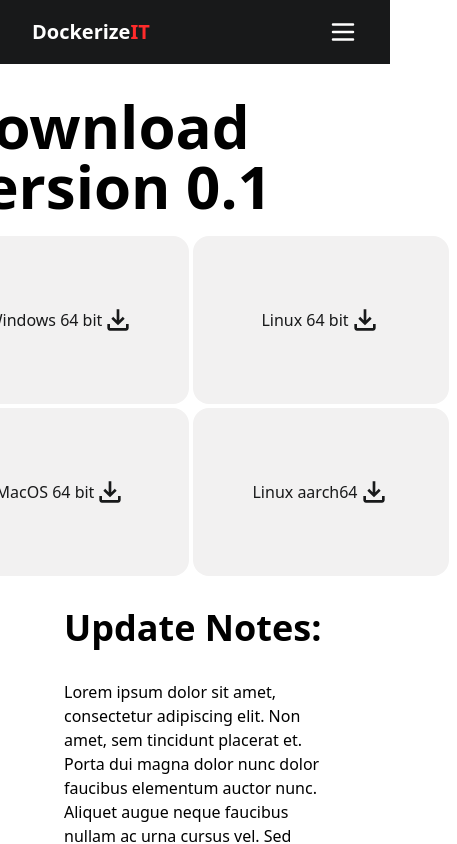
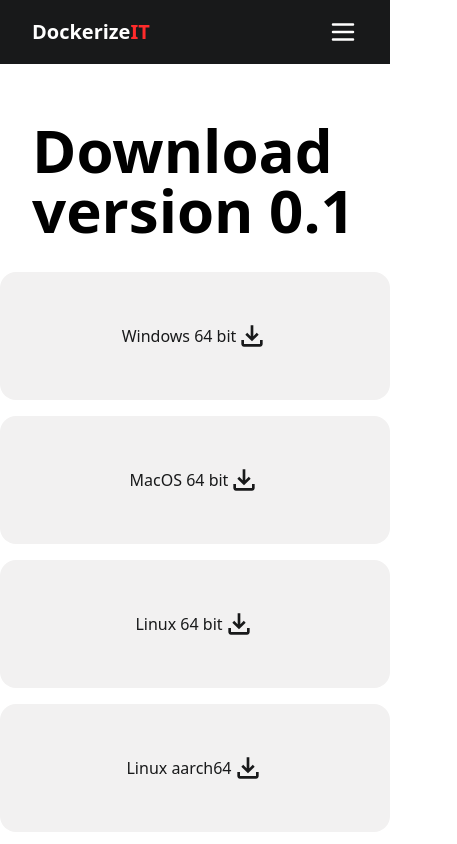
Before and after one commit to rasmuslukas/hosting-project, a React (Create React App) app: page /download in a window 390 px wide. Shown: the top 844 px of the page, 457 px wide, since content can reach past the window. Built offline with nearby package versions, Linux system fonts and the light colour scheme.

Commit message:
- download page responsiveness

```diff
--- a/src/pages/download/download.jsx
+++ b/src/pages/download/download.jsx
@@ -8,17 +8,17 @@
     <>
       <div
         className={
-          "pt-16 ml-16 mr-16 tablet:ml-32 tablet:mr-32 laptop:ml-64 laptop:mr-64 grid grid-rows-3 grid-flow-col gap-1 tablet:gap-2 justify-center laptop:grid-rows-2 laptop:grid-flow-col laptop:gap-2 justify-center"
+          "pt-16 flex flex-col gap-4 tablet:grid tablet:grid-rows-3 tablet:grid-flow-col tablet:gap-2 tablet:justify-center laptop:grid-rows-2 laptop:grid-flow-col laptop:gap-2 justify-center mb-6"
         }
       >
-        <h1 className={"font-bold text-6xl ml-4 tablet:ml-0 pt-8 col-span-4 mb-4"}>
+        <h1 className={"pt-14 tablet:col-span-4 tablet:self-start font-semibold text-6xl pb-4 phone:ml-8 tablet:ml-0"}>
           Download version 0.1
         </h1>
         {DownloadItems.map((item, index) => {
           return (
             <div
               className={
-                "cursor-pointer h-auto w-64 rounded-2xl bg-dark5 text-dark10 text-center place-items-center justify-center flex"
+                "cursor-pointer h-32 tablet:h-auto w-screen tablet:w-64 rounded-2xl rounded-2xl bg-dark5 text-dark10 text-center place-items-center justify-center flex"
               }
             >
               {item.title}{" "}
```
